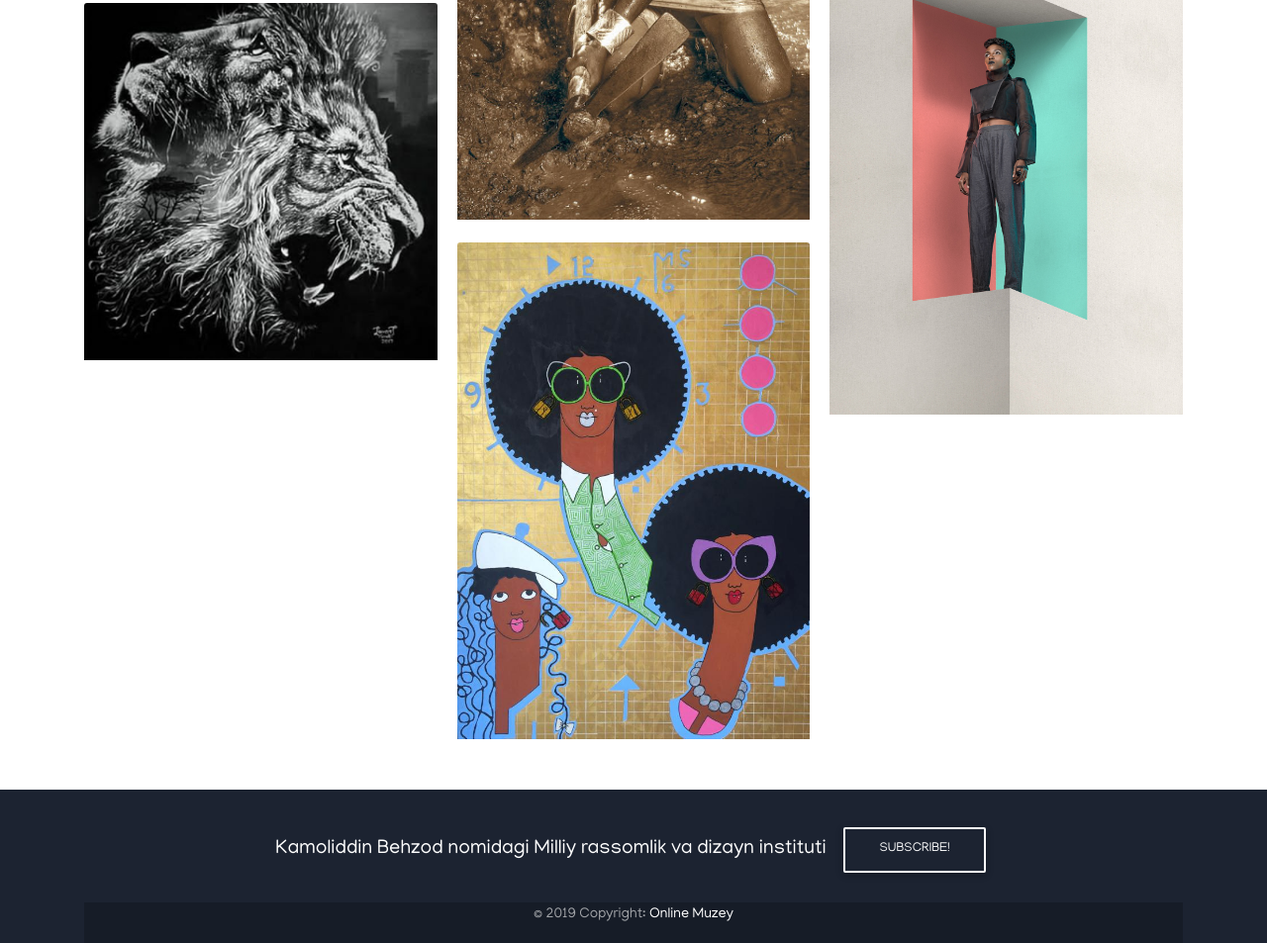
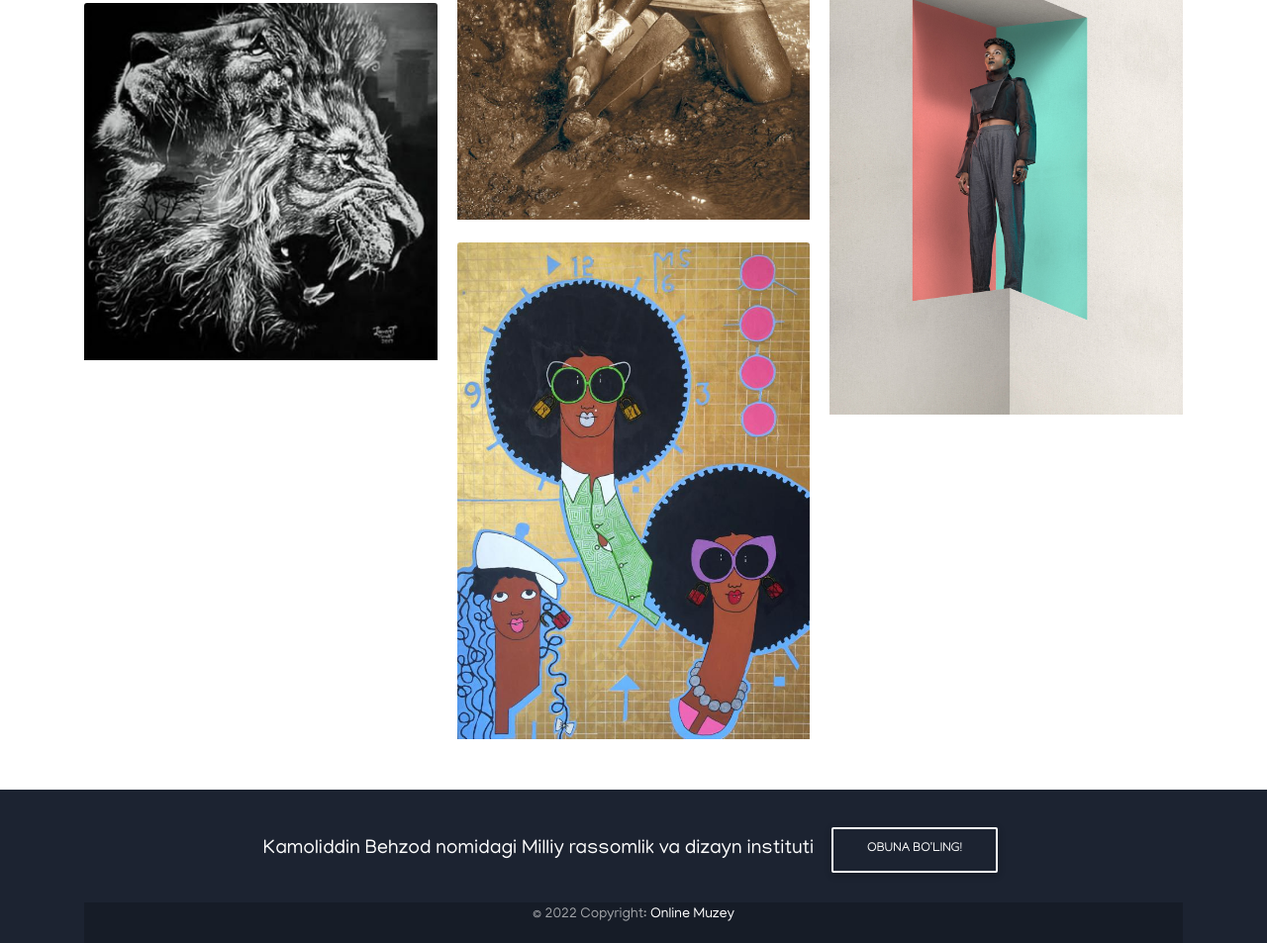
Before and after one commit to ivtian/ivtian.github.io, a plain HTML site: page index.html in a window 1280 px wide. Shown: the part 8666-9619 px from the top of the page at 99% size. Drawn offline with Linux system fonts and the light colour scheme; a script that the page names is missing; a web font is replaced by a local one.

Commit message:
6546
456

```diff
--- a/index.html
+++ b/index.html
@@ -1893,12 +1893,12 @@
             <h5 class="mb-1">Kamoliddin Behzod nomidagi Milliy rassomlik va dizayn instituti</h5>
           </li>
           <li class="list-inline-item" id="footer-button">
-            <a href="#registerModal" data-toggle="modal" class="btn btn-outline-white">Subscribe!</a>
+            <a href="#registerModal" data-toggle="modal" class="btn btn-outline-white">Obuna bo'ling!</a>
           </li>
         </ul>
         <div class="footer-copyright text-center">
           <p>
-            &copy; 2019 Copyright:
+            &copy; 2022 Copyright:
             <a href="#brandName">Online Muzey</a>
           </p>
         </div>
```
